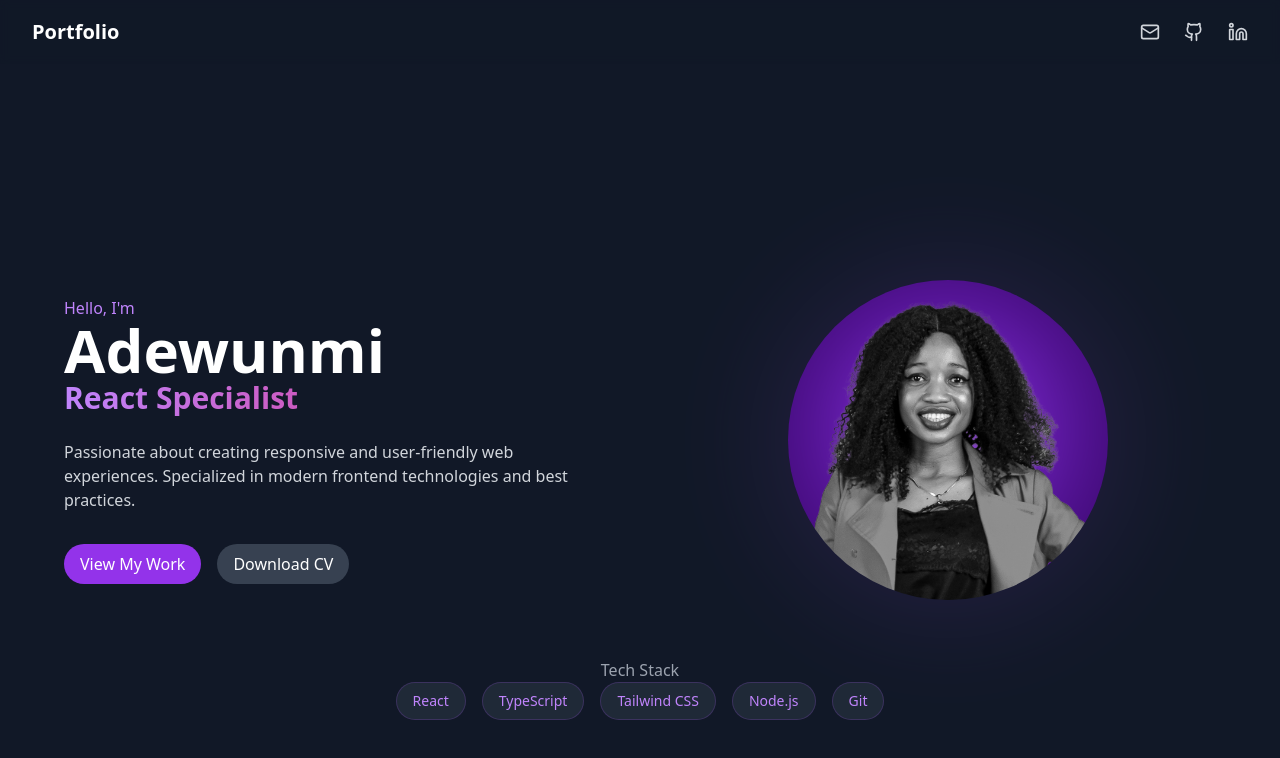
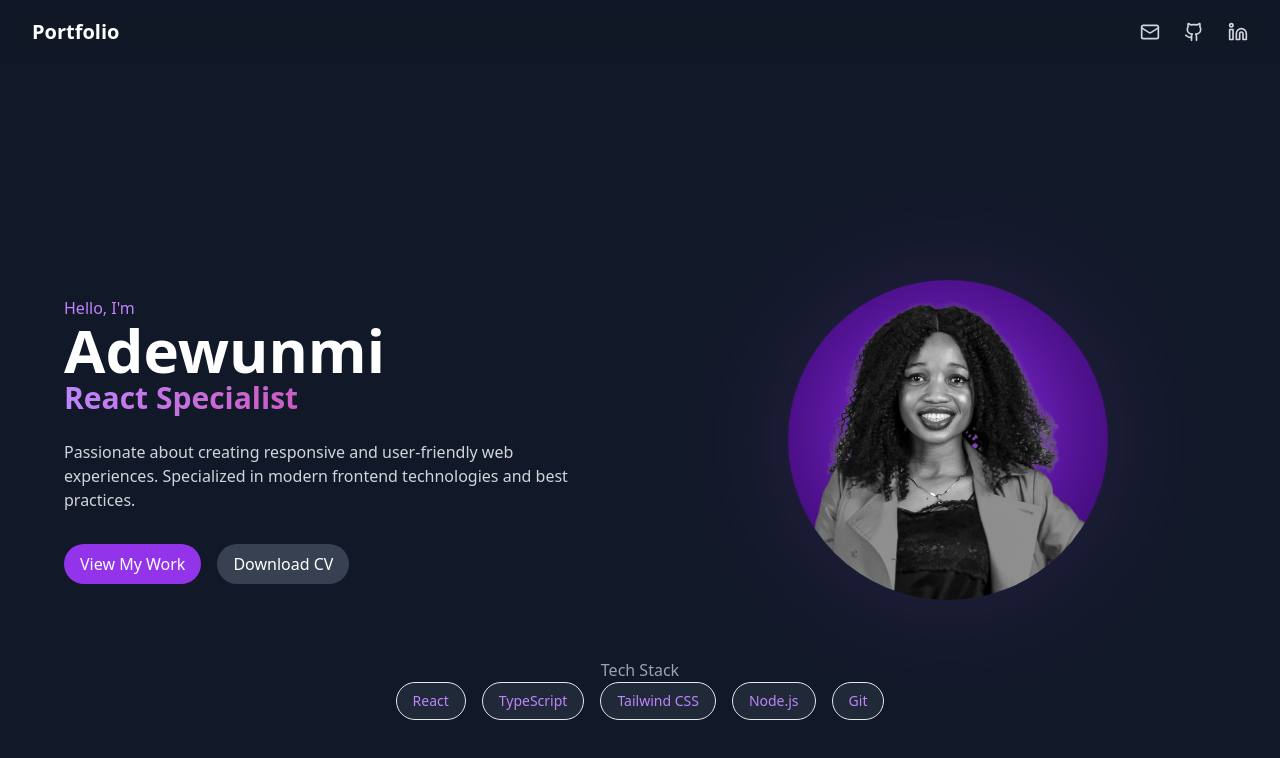
Before and after one commit to Adewunmi97/Frontend_portfolio, a React (Vite) app: page / in a window 1280 px wide. Shown: the top 758 px of the page. Built offline with nearby package versions, Linux system fonts and the light colour scheme.

Commit message:
add build

```diff
--- a/src/components/home/TechStack.tsx
+++ b/src/components/home/TechStack.tsx
@@ -22,7 +22,7 @@ export function TechStack() {
             initial={{ opacity: 0, scale: 0.5 }}
             animate={{ opacity: 1, scale: 1 }}
             transition={{ delay: 1 + index * 0.1 }}
-            className="px-4 py-2 bg-gray-800 rounded-full text-sm text-purple-400 border border-purple-500/20"
+            className="px-4 py-2 bg-gray-800 rounded-full text-sm text-purple-400 border border-purple-500/200"
           >
             {tech}
           </motion.span>
```
